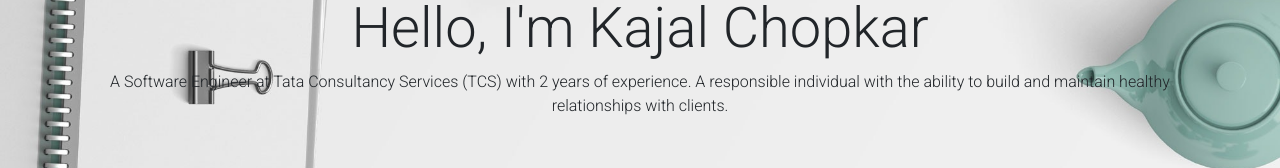
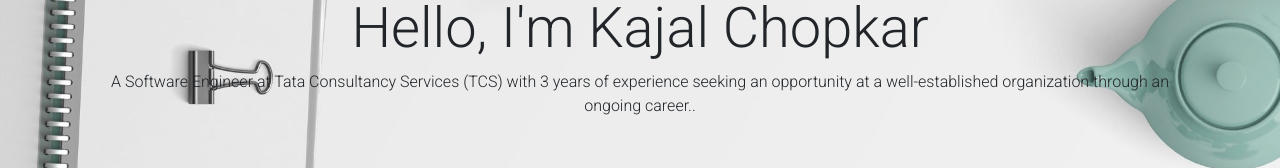
Before and after one commit to GitHub-555/My-Resume, a plain HTML site: page index.html in a window 1280 px wide. Shown: the part 231-399 px from the top of the page. Drawn offline with nearby package versions, Linux system fonts and the light colour scheme.

Commit message:
Update index.html
Changed introduction description.

```diff
--- a/index.html
+++ b/index.html
@@ -53,9 +53,7 @@
                 <div class="row text-center">
                     <div class="col">
                         <h1 class=" display display-4" style="margin-top: 150px;">Hello, I'm Kajal Chopkar</h1>
-                        <p> A Software Engineer at Tata Consultancy Services (TCS) with 2 years of experience. A
-                            responsible
-                            individual with the ability to build and maintain healthy relationships with clients.</p>
+                        <p> A Software Engineer at Tata Consultancy Services (TCS) with 3 years of experience seeking an opportunity at a well-established organization through an ongoing career..</p>
 <!--                         <button class="btn btn-outline-secondary" id="button" type="button"> Download My Resume
                         </button> -->
                     </div>
```
